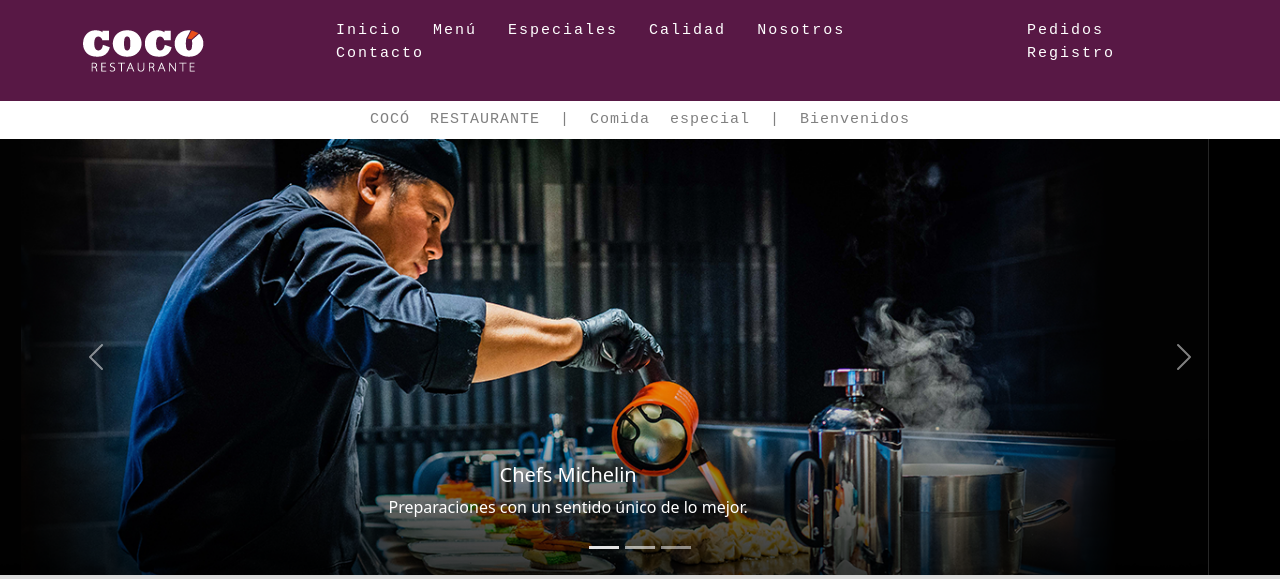
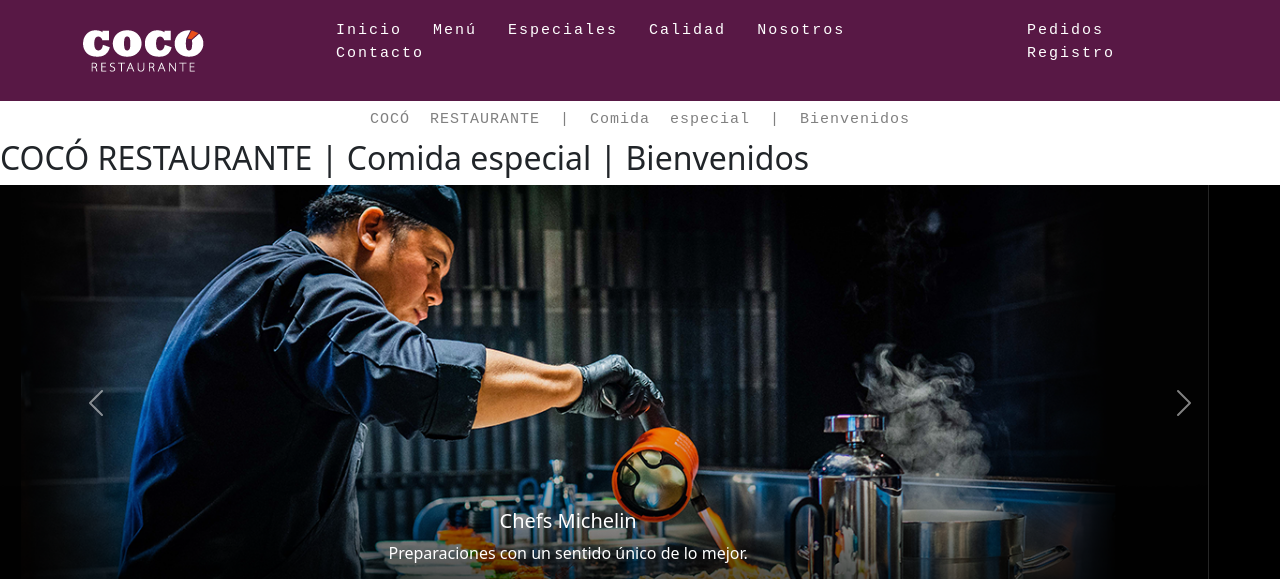
Before and after one commit to WilsonOspinaM/Camada-18220-final, a website: page index.html in a window 1280 px wide. Shown: the top 579 px of the page. Drawn offline with nearby package versions, Linux system fonts and the light colour scheme.

Commit message:
Cambioh2Prueba

```diff
--- a/index.html
+++ b/index.html
@@ -70,7 +70,7 @@
     </header>
 
     <h1>COCÓ RESTAURANTE | Comida especial | Bienvenidos</h1>
-
+    <h2>COCÓ RESTAURANTE | Comida especial | Bienvenidos</h2>
 <!-- Banner Carrusel -->
 <div class="carrusel">
 <div id="carouselExampleCaptions" class="carousel slide" data-bs-ride="carousel" >
```
